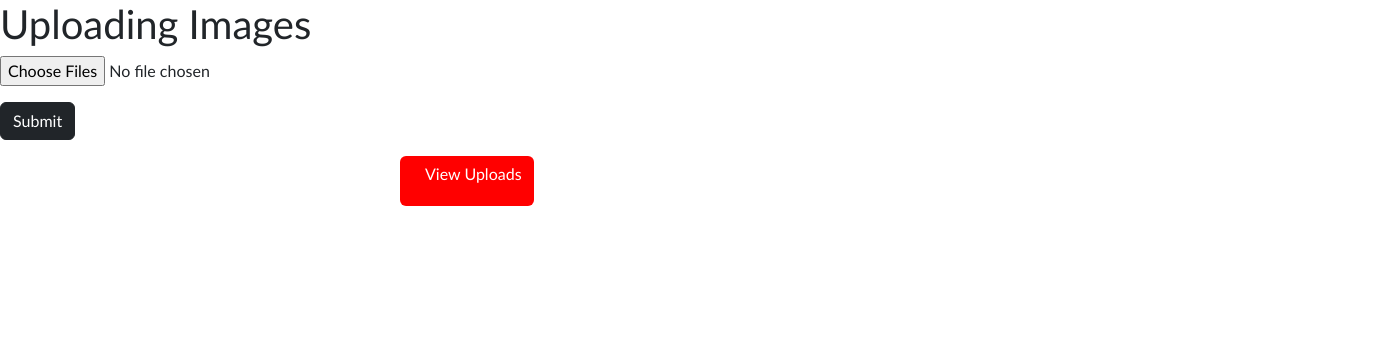
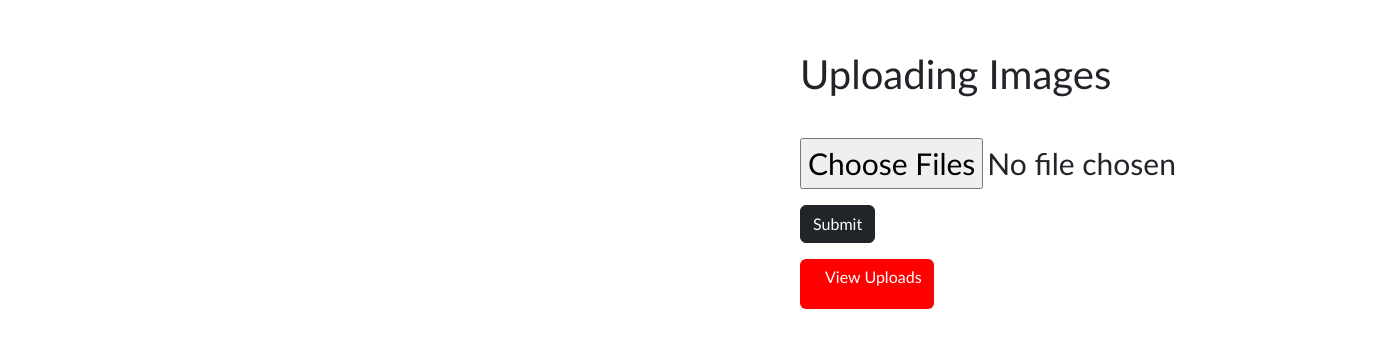
Before and after one commit to FLASH15814/PHP-Data-and-image-insertion-website, a PHP site: page /addimage.php in a window 1400 px wide. Shown: the part 76-425 px from the top of the page. Run offline with PHP 8.4, Linux system fonts and the light colour scheme.

Commit message:
third commit

```diff
--- a/addimage.php
+++ b/addimage.php
@@ -47,7 +47,7 @@
     </div>
   </section>
   <section class="form-row">
-    <form method='post' action='' enctype='multipart/form-data'>
+    <form class="form-3" method='post' action='' enctype='multipart/form-data'>
       <p><input type='file' name='files[]' multiple /></p>
       <p><input class="btn btn-dark" type='submit' value='Submit' name='submit'/></p>
     </form>
--- a/css/style.css
+++ b/css/style.css
@@ -161,3 +161,19 @@ body, html {
     padding-right:25px;
     padding-top:10px;
   }
+section.masthead{
+  margin-left:800px;
+}
+section.masthead h1{
+  margin-top:50px;
+}
+section.form-row .form-3{
+  margin-top:40px;
+  margin-left:800px;
+}
+section.form-row form input[type='file']{
+  font-size:30px;
+}
+section.form-row a{
+  margin-left:800px;
+}
```
Also changed, not shown: data_employee.sql (renamed from data_employee (1).sql), uploads/pexels-anna-shvets-4587992-min.jpg (added).
